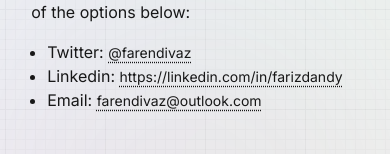
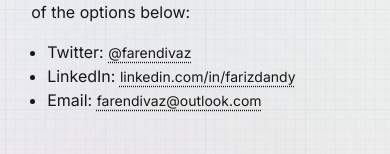
Before and after one commit to farendivaz/farendivaz.site, a Next.js app: page /contact in a window 390 px wide. Shown: the part 196-350 px from the top of the page. Built offline with nearby package versions, Linux system fonts and the light colour scheme.

Commit message:
Change font size in some pages for mobile screen

```diff
--- a/app/about/page.tsx
+++ b/app/about/page.tsx
@@ -8,7 +8,7 @@ export default function About() {
   return (
     <main className="w-11/12 md:w-5/6 mx-auto mt-16 dark:text-white/90">
       <h1 className="text-2xl font-bold">About me</h1>
-      <section className="text-left prose-base">
+      <section className="text-left prose-sm md:prose-base">
         <p className="w-full md:w-3/4 mb-8">
           Hey! I&apos;m Fariz. I go by the name of Farendivaz in the online
           community.
--- a/app/contact/page.tsx
+++ b/app/contact/page.tsx
@@ -18,13 +18,13 @@ export default function Contact() {
           </Link>
         </li>
         <li>
-          Linkedin:{" "}
+          LinkedIn:{" "}
           <Link
             href="https://linkedin.com/in/farizdandy"
             target="__blank"
             className="underline decoration-dotted underline-offset-4 text-black/90 dark:text-white text-sm md:text-base"
           >
-            https://linkedin.com/in/farizdandy
+            linkedin.com/in/farizdandy
           </Link>
         </li>
         <li>
--- a/app/posts/[postId]/page.tsx
+++ b/app/posts/[postId]/page.tsx
@@ -42,7 +42,7 @@ export default async function Post({ params }: { params: { postId: string } }) {
 
   return (
     <main className="mt-16 prose prose-base prose-slate dark:prose-invert mx-auto">
-      <h1 className="text-3xl mt-4 mb-0">{title}</h1>
+      <h1 className="text-xl md:text-2xl mt-4 mb-0">{title}</h1>
       <p className="mt-0">{pubDate}</p>
       <article>
         <section dangerouslySetInnerHTML={{ __html: contentHtml }} />
--- a/app/posts/page.tsx
+++ b/app/posts/page.tsx
@@ -4,7 +4,7 @@ export default function PostsPage() {
   return (
     <main className="w-11/12 md:w-5/6 mx-auto mt-16">
       <h1 className="text-2xl text-left font-semibold mb-4">Posts</h1>
-      <p className="dark:text-white/90 prose-lg w-full md:w-3/4 mb-8">
+      <p className="dark:text-white/90 prose-base md:prose-lg w-full md:w-3/4 mb-8">
         Here you will find my random thoughts about my learning journey to
         become a software engineer, as well as updates on my current and
         upcoming projects. I always appreciate feedback or suggestions for
```
